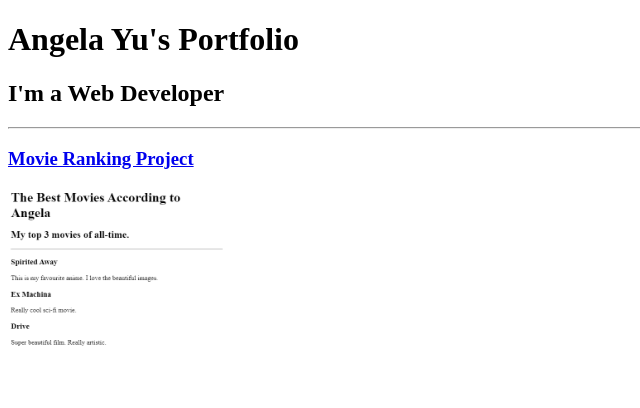
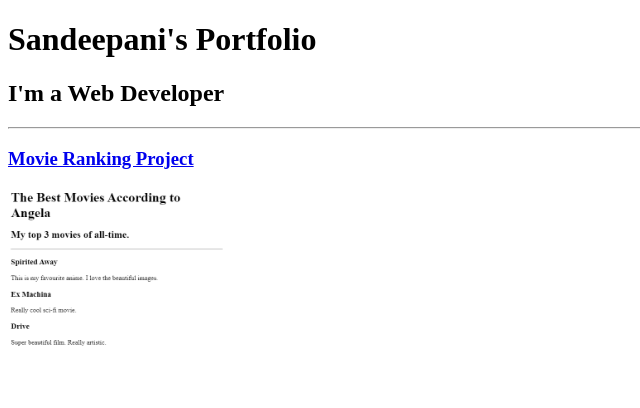
Before and after one commit to webkavindyasandeepani/html-portfolio, a plain HTML site: page index.html in a window 1280 px wide. Shown: the top 408 px of the page, without its empty margins (0-640 px from the left). Drawn offline with Linux system fonts and the light colour scheme.

Commit message:
Update index.html

```diff
--- a/index.html
+++ b/index.html
@@ -7,7 +7,7 @@
     <title>Document</title>
 </head>
 <body>
-    <h1>Angela Yu's Portfolio</h1>
+    <h1>Sandeepani's Portfolio</h1>
     <h2>I'm a Web Developer</h2>
     <hr />
     <h3><a href="./public/movie-ranking.html">Movie Ranking Project</a></h3>
```
